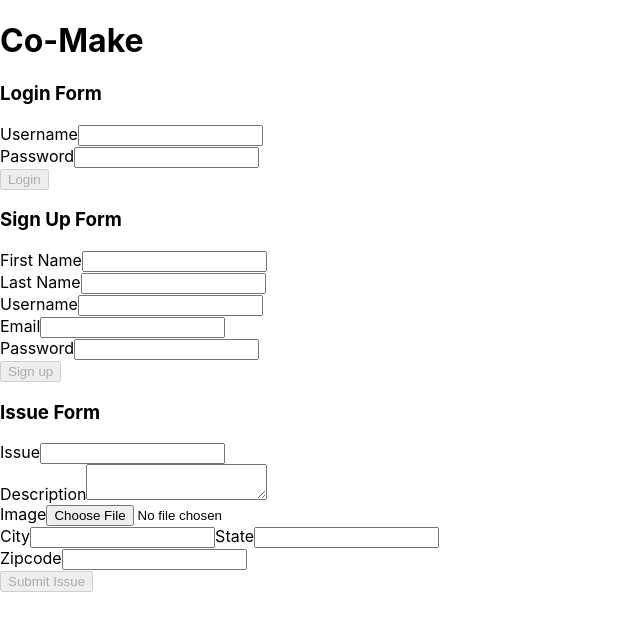
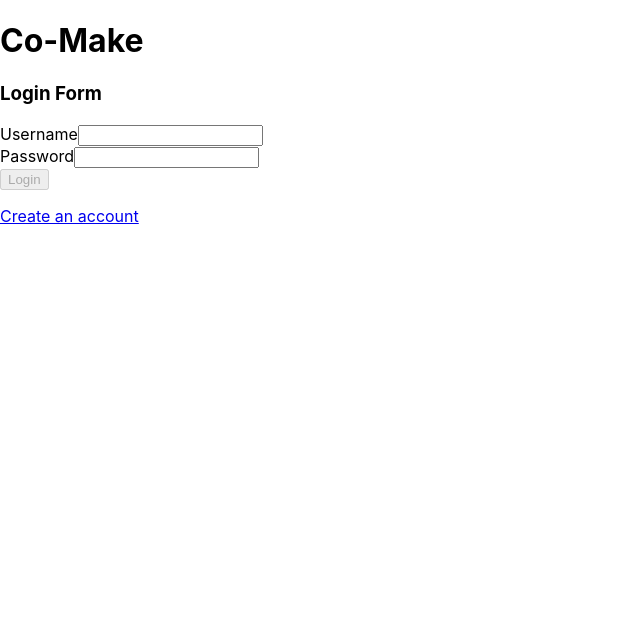
Before and after one commit to BW-Co-Make-tt26/front-end, a React (Create React App) app: page / in a window 1280 px wide. Shown: the top 630 px of the page, without its empty margins (0-640 px from the left). Built offline with nearby package versions, Linux system fonts and the light colour scheme.

Commit message:
added routes

```diff
--- a/src/App.js
+++ b/src/App.js
@@ -1,14 +1,16 @@
 import NewIssueForm from "./components/NewIssueForm";
 import Login from "./components/Login";
 import SignUp from "./components/SignUpForm";
+import { Route, Link, Switch } from 'react-router-dom'
 
 function App() {
   return (
     <div className="App">
       <h1>Co-Make</h1>
-      <Login />
-      <SignUp />
-      <NewIssueForm />
+      <Route exact path='/' component={Login} />
+      <Route path='/sign-up' component={SignUp} />
+      <Route path='/new-issue-form' component={NewIssueForm} />
+
     </div>
   );
 }
--- a/src/components/Login.js
+++ b/src/components/Login.js
@@ -3,6 +3,7 @@ import { useHistory } from "react-router-dom";
 import * as yup from "yup";
 import axios from "axios";
 import schema from "../validation/logInValidation";
+import { Link } from 'react-router-dom'
 
 const initialFormValues = {
   username: "",
@@ -105,6 +106,9 @@ export default function Login() {
           <div>{formErrors.password}</div>
         </div>
       </form>
+      <Link to='/sign-up'>
+        <p>Create an account</p>
+      </Link>
     </div>
   );
 }
--- a/src/index.js
+++ b/src/index.js
@@ -4,10 +4,12 @@ import './index.css';
 import App from './App';
 import reportWebVitals from './reportWebVitals';
 
+import {BrowserRouter as Router } from 'react-router-dom'
+
 ReactDOM.render(
-  <React.StrictMode>
+  <Router>
     <App />
-  </React.StrictMode>,
+  </Router>,
   document.getElementById('root')
 );
 
```
Also changed, not shown: 1 other file (tests, documents, lock files or other folders).
